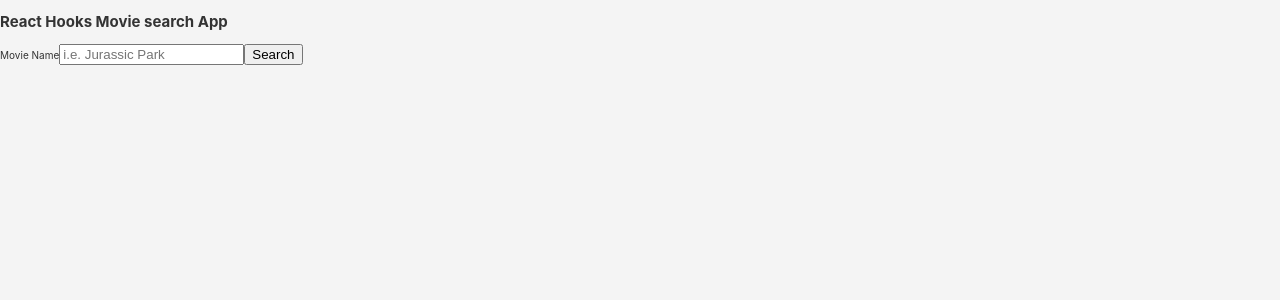
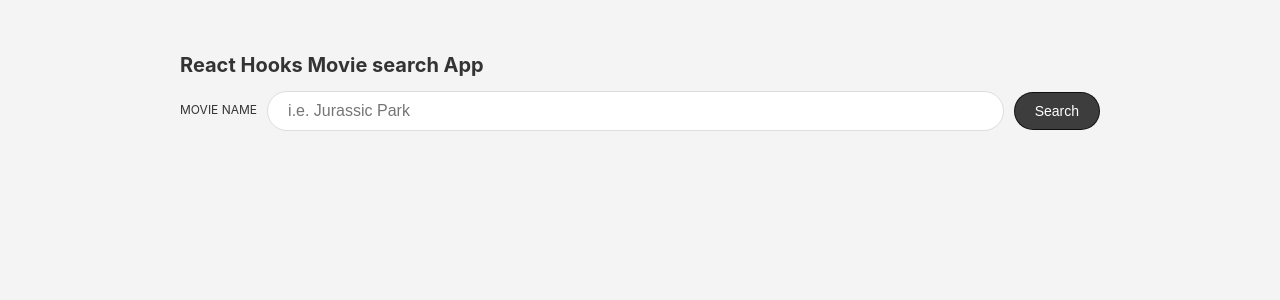
Before and after one commit to bipon68/react-movie-search-app, a React (Create React App) app: page / in a window 1280 px wide. Shown: the top 300 px of the page. Built offline with nearby package versions, Linux system fonts and the light colour scheme.

Commit message:
get data form api

```diff
--- a/src/App.css
+++ /dev/null
@@ -1,33 +0,0 @@
-html {
-  font-size: 10px;
-}
-
-* {
-  box-sizing: border-box;
-}
-
-body {
-  margin: 0;
-  padding: 0;
-  background-color: rgb(244,244,244);
-  color: #333;
-}
-
-p {
-  font-size: 1.6rem;
-}
-
-small {
-  font-size: 1.2rem;
-}
-
-.container {
-  margin: 0 auto;
-  max-width:1000px;
-  padding: 40px;
-}
-
-.title {
-  font-size: 4.4rem;
-  text-align: center
-}
--- a/src/App.js
+++ b/src/App.js
@@ -1,11 +1,11 @@
 import React from 'react';
-import './App.css';
+import './style.css';
 import SearchMovies from './searchMovie';
 
 function App() {
   return (
-    <div className="App">
-      <h2>React Hooks Movie search App</h2>
+    <div className="container">
+      <h1>React Hooks Movie search App</h1>
       <SearchMovies />
     </div>
   );
--- a/src/searchMovie.js
+++ b/src/searchMovie.js
@@ -1,9 +1,24 @@
 import React from 'react'
 
-const searchMovie = () => {
+const SearchMovies = () => {
+
+    const searchMovies = async (e) => {
+        e.preventDefault();
+
+        console.log("submitting");
+
+        const query = "Jurassic Park";
+        const url = `https://api.themoviedb.org/3/search/movie?api_key=4679b9815a4209c0c0b34d4ef5071d0f&language=en-US&query=${query}&page=1&include_adult=false`;
+
+        const res = await fetch(url);
+        const data = await res.json();
+        console.log(data.results);
+
+    }
+
     return (
         <div>
-            <form className="form">
+            <form className="form" onSubmit={searchMovies} >
                 <label className="label" htmlFor="query">Movie Name</label>
                 <input className="input" type="text" name="query"
                     placeholder="i.e. Jurassic Park"/>
@@ -13,4 +28,4 @@
     )
 }
 
-export default searchMovie
+export default SearchMovies;
--- /dev/null
+++ b/src/style.css
@@ -0,0 +1,114 @@
+html {
+  font-size: 10px;
+}
+
+* {
+  box-sizing: border-box;
+}
+
+body {
+  margin: 0;
+  padding: 0;
+  background-color: rgb(244,244,244);
+  color: #333;
+}
+
+p {
+  font-size: 1.6rem;
+}
+
+small {
+  font-size: 1.2rem;
+}
+
+.container {
+  margin: 0 auto;
+  max-width:1000px;
+  padding: 40px;
+}
+
+.title {
+  font-size: 4.4rem;
+  text-align: center
+}
+
+
+html {
+  font-size: 10px;
+}
+
+* {
+  box-sizing: border-box;
+}
+
+body {
+  margin: 0;
+  padding: 0;
+  background-color: rgb(244,244,244);
+  color: #333;
+}
+
+p {
+  font-size: 1.6rem;
+}
+
+small {
+  font-size: 1.2rem;
+}
+
+.container {
+  margin: 0 auto;
+  max-width:1000px;
+  padding: 40px;
+}
+
+.title {
+  font-size: 4.4rem;
+  text-align: center
+}
+
+.form {
+  display:grid;
+}
+
+.label {
+  font-size: 1.2rem;
+  margin-bottom: 0.2rem;
+  text-transform: uppercase;
+}
+
+.input {
+  font-size: 1.6rem;
+  padding: 0.5rem 2rem;
+  line-height: 2.8rem;
+  border-radius: 20px;
+  border: 1px solid #ddd;
+  margin-bottom: 1rem;
+}
+
+.button {
+  background-color: rgba(0,0,0,0.75);
+  color: white;
+  padding: 1rem 2rem;
+  border: 1px solid rgba(0,0,0,0.75);
+  border-radius: 20px;
+  font-size: 1.4rem;
+  cursor: pointer;
+  transition: background-color 250ms;
+}
+
+.button:hover {
+  background-color: rgba(0,0,0,0.85);
+}
+
+@media (min-width:786px){
+  .form {
+      grid-template-columns: auto 1fr auto;
+      grid-gap: 1rem;
+      align-items: center;
+  }
+
+  .input {
+      margin-bottom: 0;
+  }
+}
```
Also changed, not shown: 1 other file (tests, documents, lock files or other folders).
